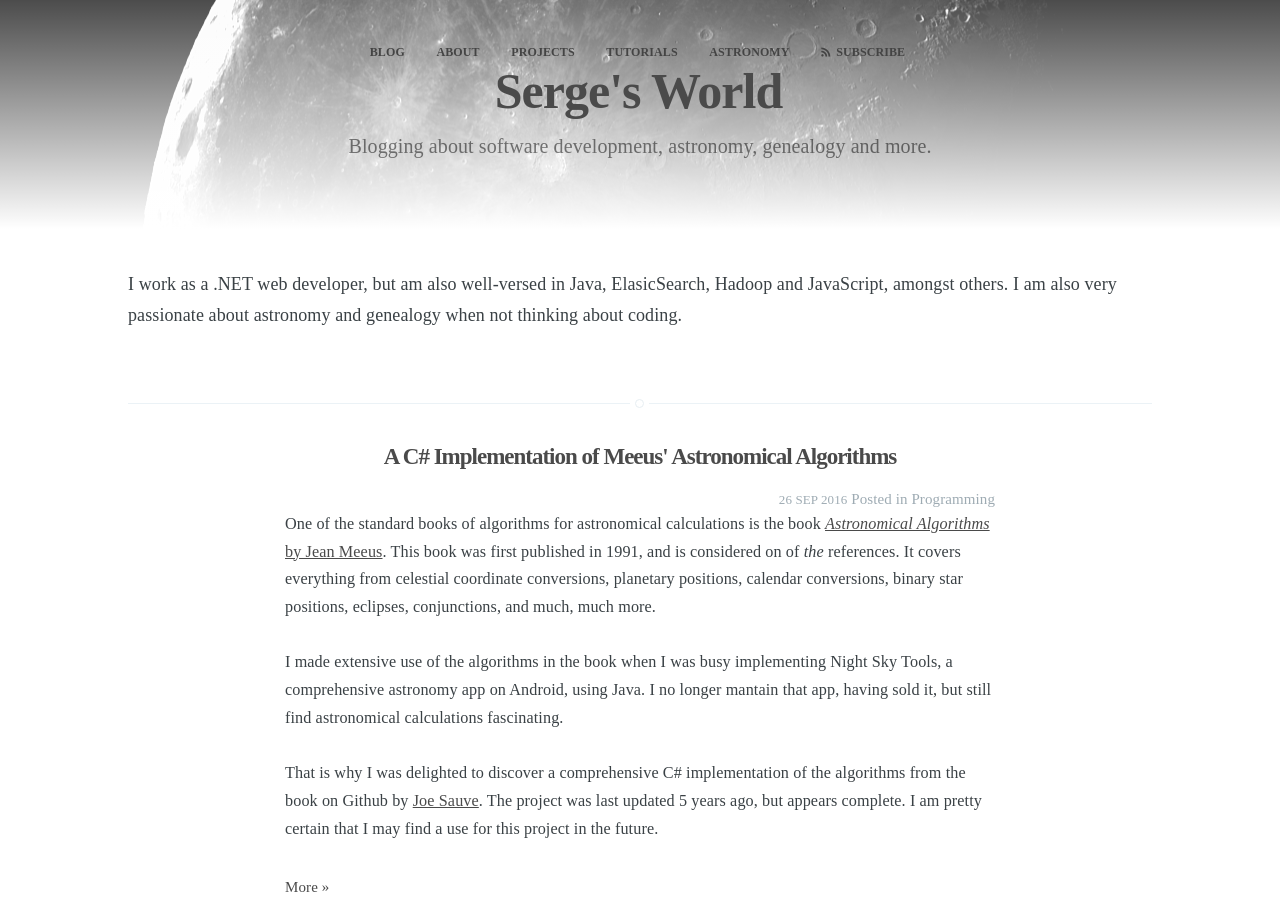
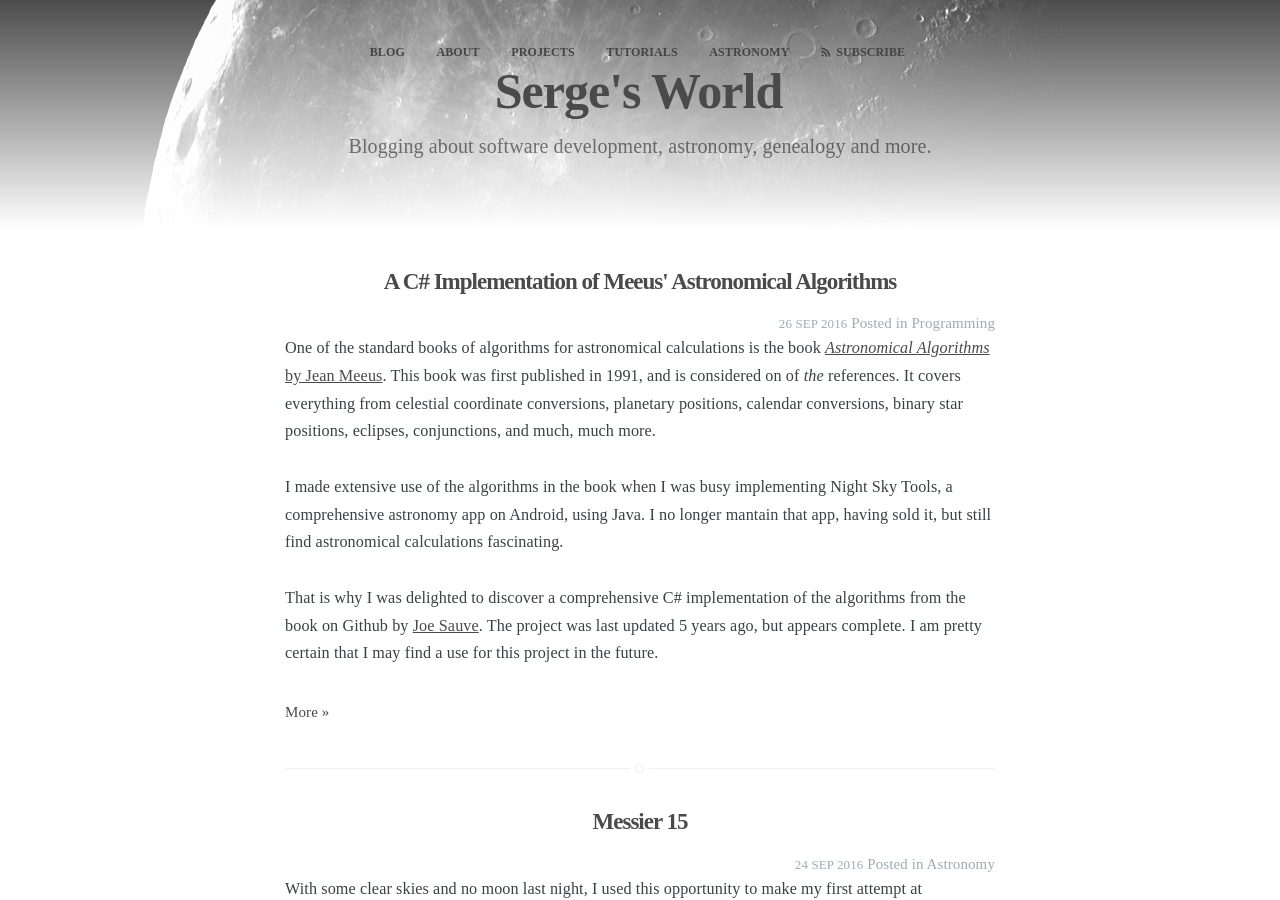
Before and after one commit to sjmeunier/sjmeunier.github.io, a Jekyll site: the page built from index.html, in a window 1280 px wide and 900 px high. Built offline with Jekyll 4.4.1, drawn with Linux system fonts in a browser that asks for light colours; some web fonts are replaced; the list of posts is cut into pages by our own code.

Commit message:
Remove about text on main page

```diff
--- a/index.html
+++ b/index.html
@@ -7,11 +7,6 @@ cover: false
 {% include header.html %}
 
 <main id="content" class="content" role="main">
-	<article class="post">
-		<p>
-			I work as a .NET web developer, but am also well-versed in Java, ElasicSearch, Hadoop and JavaScript, amongst others. I am also very passionate about astronomy and genealogy when not thinking about coding.
-		</p>
-	</article>
     <div class="extra-pagination inner">
         {% include pagination.html %}
     </div>
```
